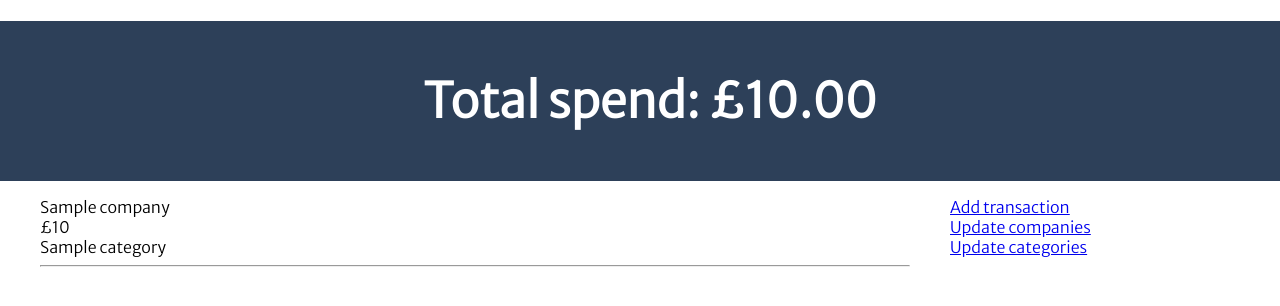
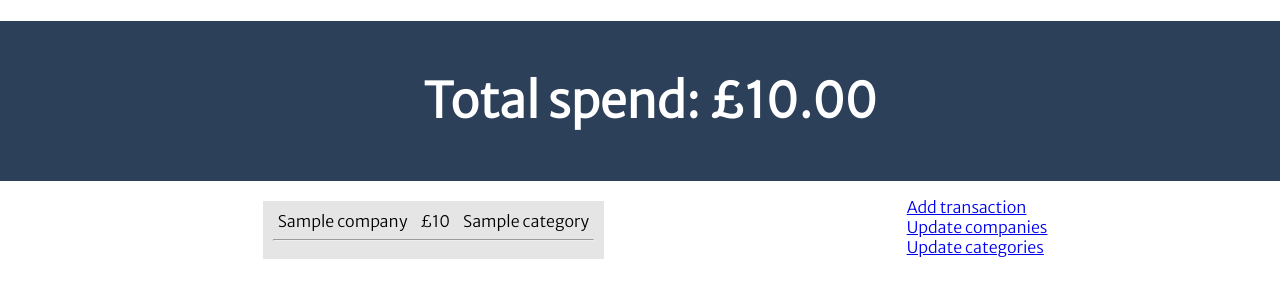
Before and after one commit to AvianLearning/python-flask-spending-tracker, a Flask app: page / in a window 1280 px wide. Shown: the part 139-445 px from the top of the page. Run offline with Flask 2, Linux system fonts and the light colour scheme; a database or web service that is not in the repository returns one stand-in record (values such as "Sample title"); some libraries are stand-ins or nearby versions; some web fonts are replaced.

Commit message:
Added grey as background colour to main transaction list

```diff
--- a/static/css/main.css
+++ b/static/css/main.css
@@ -25,7 +25,7 @@ main {
     grid-template-areas:
     'blue-header blue-header'
     'article aside';
-    grid-template-columns: 7fr 3fr;
+    grid-template-columns: 6fr 3fr;
 }
 
 main > header {
@@ -45,15 +45,26 @@ ul {
     list-style: none;
 }
 
+
 .transaction-list {
-    background-color: e5e5e5;
+    justify-self: center;
+    padding: 10px;
+    margin: 20px;
+    background-color: #e5e5e5;
 }
 
-#transaction-list {
-    display: grid;
-    grid-template-columns: 2fr 1fr 1fr;
+.transaction-list > ul {
+    text-align: left;
+    margin: 0;
+    padding: 0;
+    /* display: grid;
+    grid-template-areas:
+    'company name' 'amount' 'category';
+    grid-template-columns: 2fr 1fr 1fr; */
 }
 
-#transaction-list > li {
-    display: inline-block;
+.transaction-list > ul > li {
+    display: inline;
+    padding: 5px;
+    /* flex-basis: auto; */
 }
--- a/templates/index.html
+++ b/templates/index.html
@@ -5,18 +5,21 @@
     <h2>Total spend: {{ total }}</h2>
 </header>
 <!-- Add category icon if possible - if else block -->
+
 <article class="transaction-list">
-<ul #transaction-list>
-    {% for transaction in all_transactions %}
 
-    <li>{{ transaction.company.name }}</li>
-    <li>£{{ transaction.amount }}</li>
-    <li>{{ transaction.tag.category }}</li>
-    <hr>
-    {% endfor %}
-</ul>
+    <ul>
+        {% for transaction in all_transactions %}
+
+        <li #company-name>{{ transaction.company.name }}</li>
+        <li #amount>£{{ transaction.amount }}</li>
+        <li #category>{{ transaction.tag.category }}</li>
+        <hr>
+        {% endfor %}
+    </ul>
 
 </article>
+
 <aside>
     <nav>
         <ul>
```
